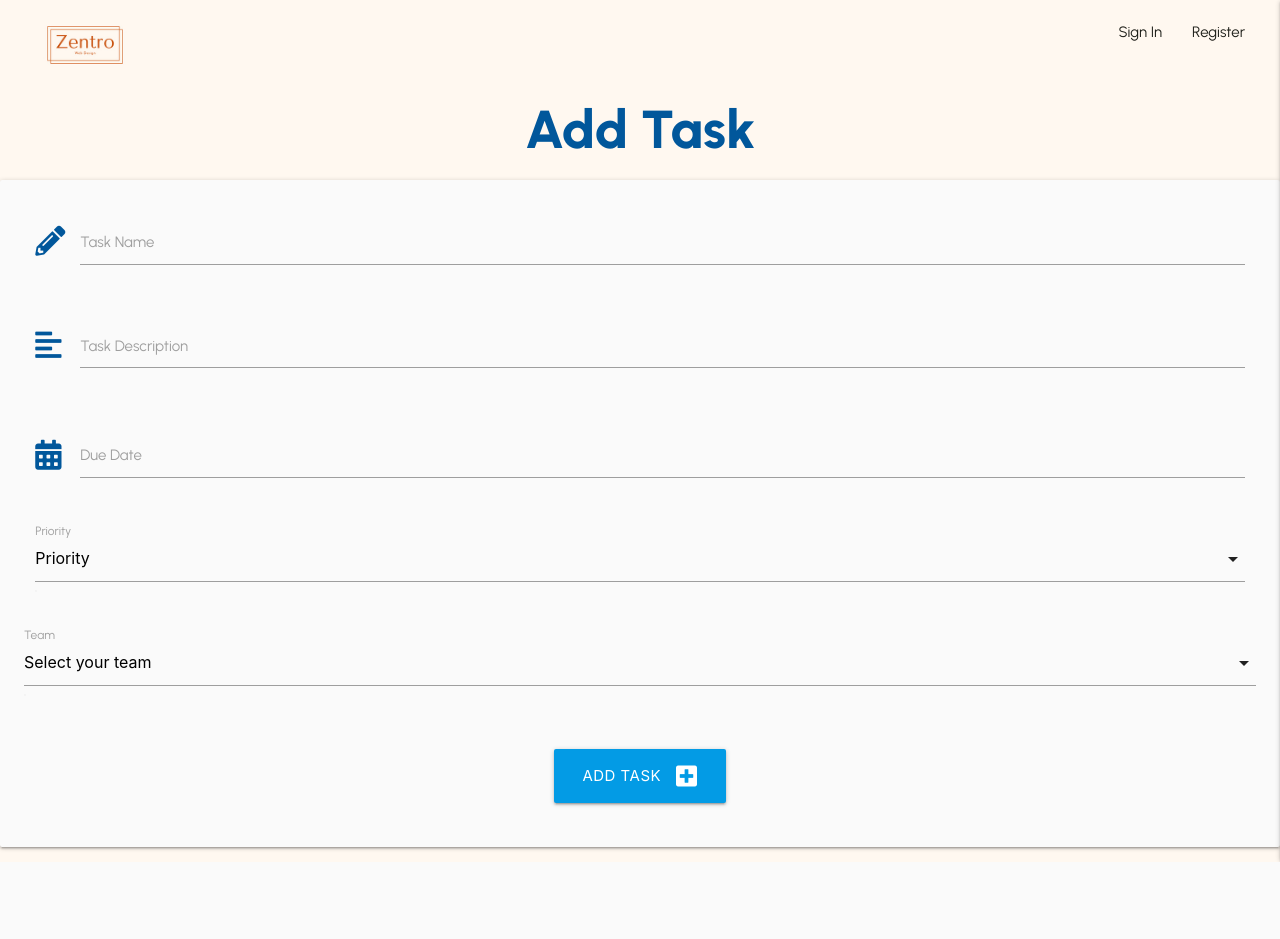
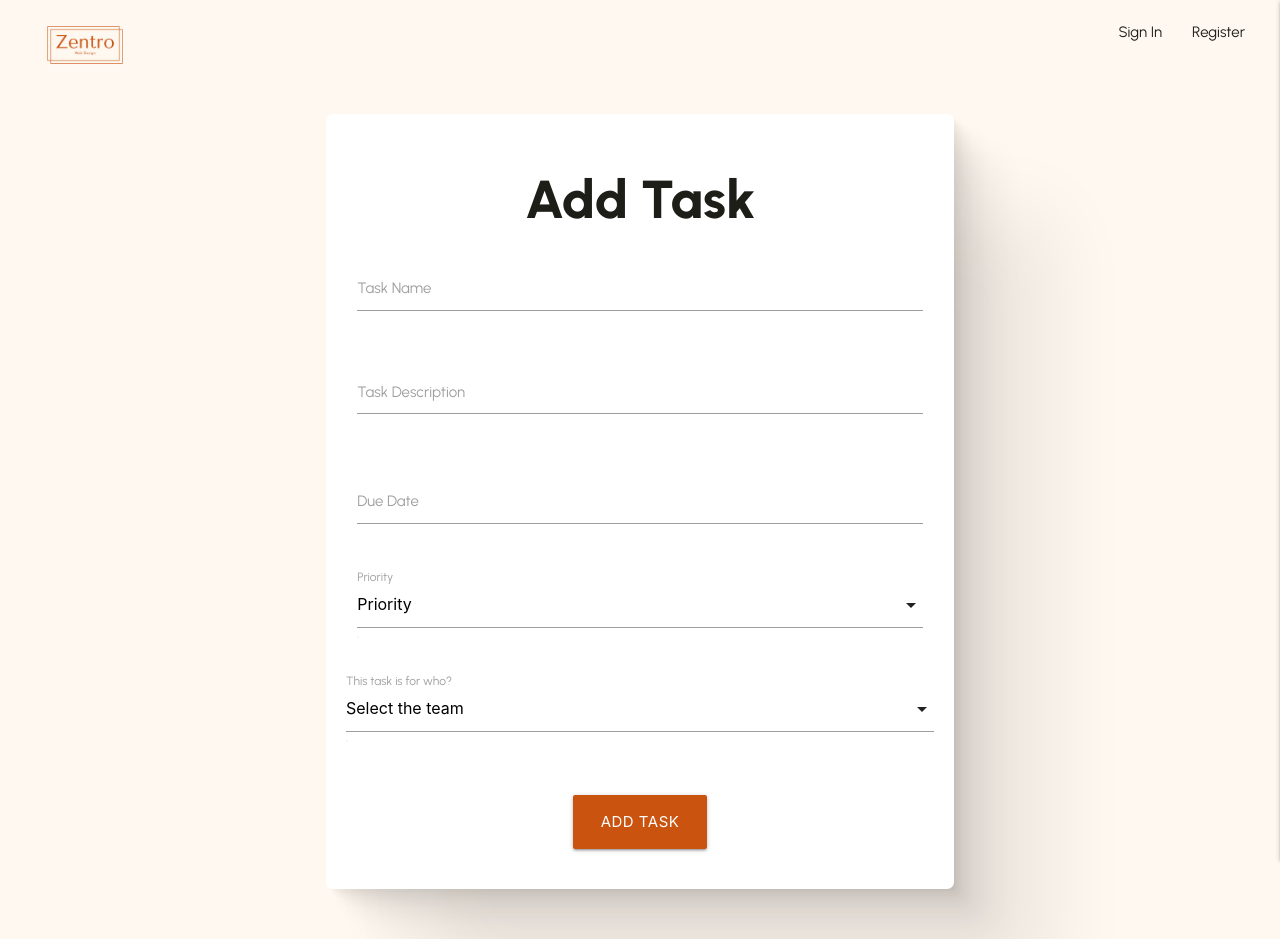
Before and after one commit to JuliaLavagnini/tm-app, a Flask app: page /add_task in a window 1280 px wide. Before the commit the page ends 862 px from the top, so only its background shows below. Run offline with Flask 3, Linux system fonts and the light colour scheme; data that the repository does not hold is empty; some libraries are stand-ins or nearby versions.

Commit message:
Improve profile page to show user's info

```diff
--- a/app.py
+++ b/app.py
@@ -154,15 +154,16 @@ def add_task():
             "task_name": request.form.get("task_name"),
             "description": request.form.get("description"),
             "due": request.form.get("due"),
+            "priority": request.form.get("priority_degree"),
             "team_name": request.form.get("team_name"),
-            "priority": request.form.get("priority_degree"),
             "created_by": session["user"]
         }
+
         mongo.db.tasks.insert_one(task)
-        return redirect(url_for("profile"))
+        return redirect(url_for("profile", username=session["user"]))
 
     priorities = mongo.db.priorities.find().sort("priority_degree", 1)
-    teams = mongo.db.teams.find().sort("team_name", 1)
+    teams = mongo.db.teams.find().sort("name", 1)
     return render_template("add_task.html", priorities=priorities, teams=teams)
 
 
--- a/templates/add_task.html
+++ b/templates/add_task.html
@@ -1,13 +1,11 @@
 {% extends "base.html" %} {% block content %}
 
-<h2 class="light-blue-text text-darken-4 center-align">Add Task</h2>
-
-<div class="row card-panel grey lighten-5">
+<div class="row container">
+  <h2 class="center-align">Add Task</h2>
   <form class="col s12" method="POST" action="{{ url_for('add_task') }}">
     <!-- task name -->
     <div class="row">
       <div class="input-field col s12">
-        <i class="fas fa-pencil-alt prefix light-blue-text text-darken-4"></i>
         <input
           id="task_name"
           name="task_name"
@@ -23,7 +21,6 @@
     <!-- task description -->
     <div class="row">
       <div class="input-field col s12">
-        <i class="fas fa-align-left prefix light-blue-text text-darken-4"></i>
         <textarea
           id="description"
           name="description"
@@ -38,7 +35,6 @@
     <!-- due date picker -->
     <div class="row">
       <div class="input-field col s12">
-        <i class="fas fa-calendar-alt prefix light-blue-text text-darken-4"></i>
         <input
           id="due"
           name="due"
@@ -73,20 +69,24 @@
       <div class="row">
         <div class="input-field col s12">
           <select class="validate" name="team_name" id="team_name" required>
-            <option value="" disabled selected>Select your team</option>
+            <option value="" disabled selected>Select the team</option>
             {% for team in teams %}
-            <option value="{{team.team_name}}">{{team.team_name}}</option>
+            <option value="{{team.name}}">{{team.name}}</option>
             {% endfor %}
           </select>
-          <label for="team_name">Team</label>
+          <label for="team_name">This task is for who?</label>
         </div>
       </div>
     </div>
     <!-- submit button -->
     <div class="row">
       <div class="col s12 center-align">
-        <button type="submit" class="btn-large light-blue darken-1 text-shadow">
-          Add Task <i class="fas fa-plus-square right"></i>
+        <button
+          type="submit"
+          class="btn-large"
+          style="background-color: #ca5310"
+        >
+          Add Task
         </button>
       </div>
     </div>
--- a/templates/profile.html
+++ b/templates/profile.html
@@ -37,7 +37,7 @@
         <td>{{ task.task_name }}</td>
         <td>{{ task.description }}</td>
         <td>{{ task.due }}</td>
-        <td>{{ task.team }}</td>
+        <td>{{ task.team_name }}</td>
         <td>{{ task.priority }}</td>
       </tr>
       {% endfor %}
@@ -46,7 +46,7 @@
   <h2>Meet Your Team - <span>{{ team }}</span></h2>
   <ul>
     {% for member in team_members %}
-    <li>{{ member.username }}</li>
+    <li>{{ member.username }}|</li>
     {% endfor %}
   </ul>
 </div>
```
